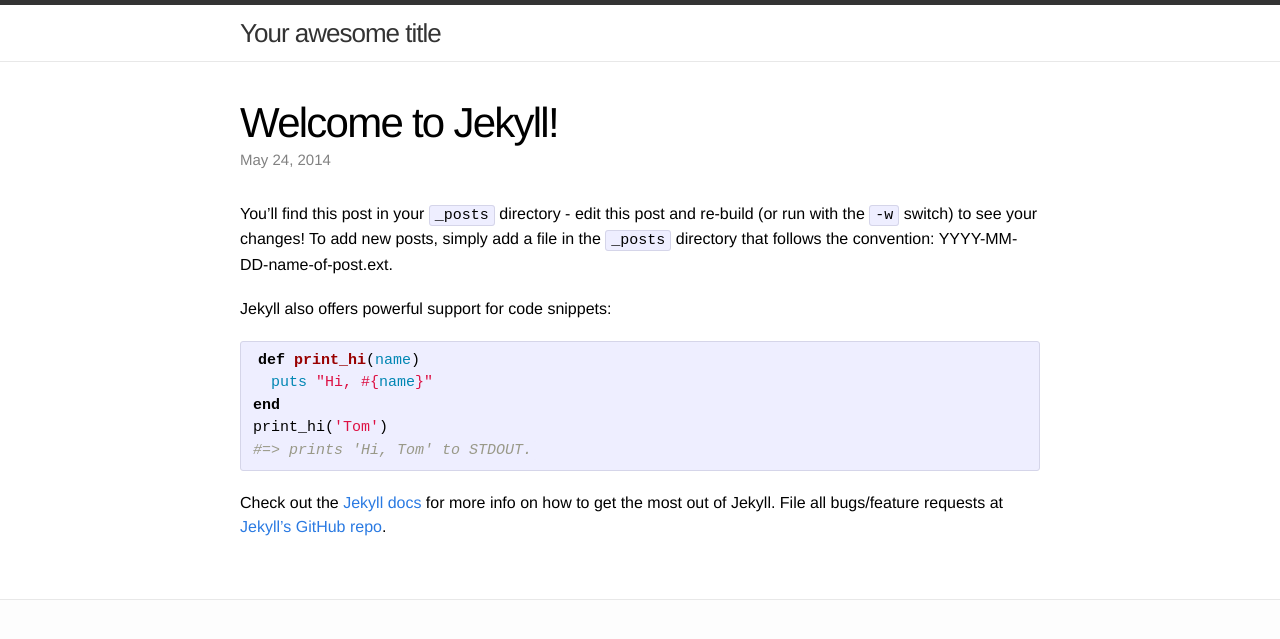
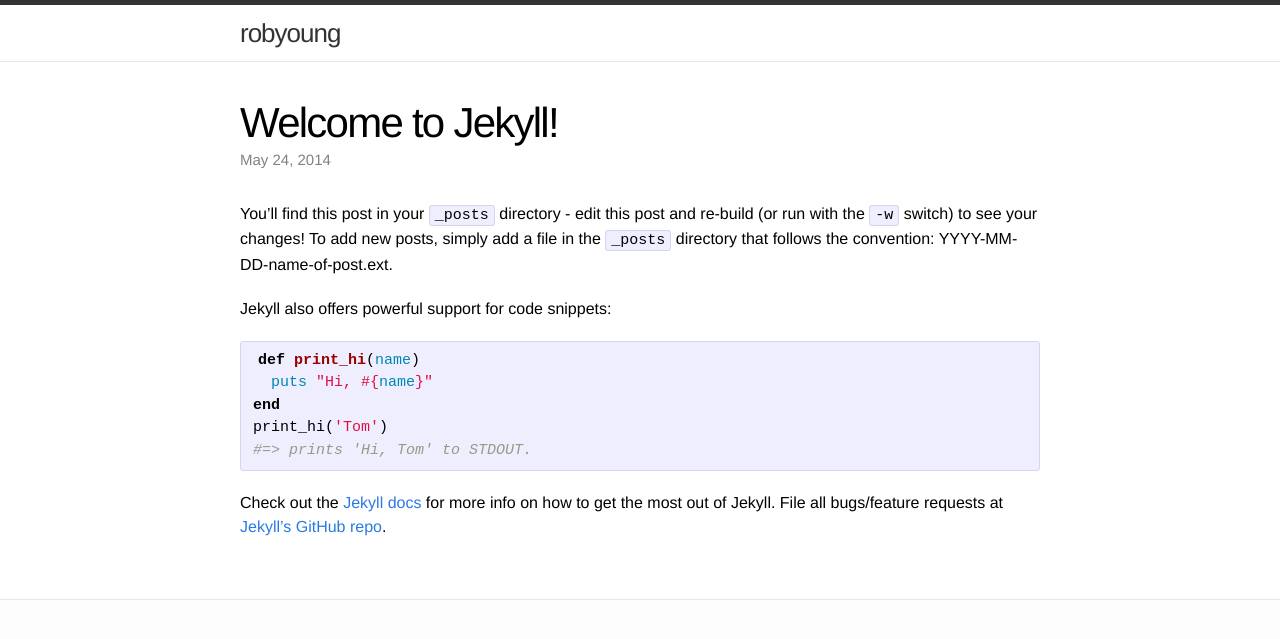
Before and after one commit to robobario/robobario.github.io, a Jekyll site: the page built from _posts/2014-05-24-welcome-to-jekyll.markdown, in a window 1280 px wide. Shown: the top 639 px of the page. Built offline with Jekyll 4.4.1, drawn with Linux system fonts in a browser that asks for light colours.

Commit message:
changed title

```diff
--- a/_config.yml
+++ b/_config.yml
@@ -1,5 +1,5 @@
 # Site settings
-title: Your awesome title
+title: robyoung
 email: your-email@domain.com
 description: ""
 baseurl: ""
```
